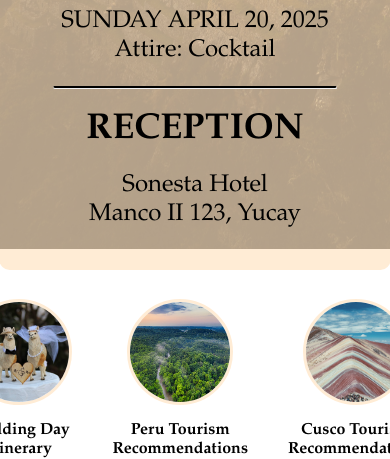
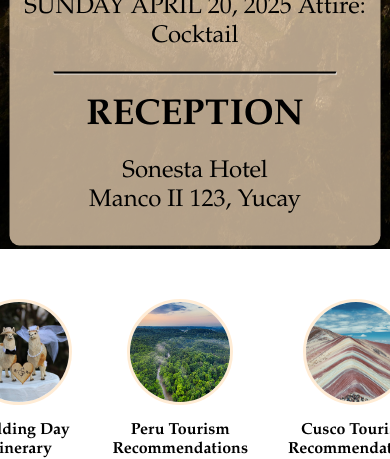
Before and after one commit to atcook65/Wedding_Website, a plain HTML site: page index.html in a window 390 px wide. Shown: the part 636-1095 px from the top of the page. Drawn offline with Linux system fonts and the light colour scheme.

Commit message:
Update styles.css

```diff
--- a/styles.css
+++ b/styles.css
@@ -14,19 +14,21 @@ body, h1, p, img {
 }
 
 /* Style the rectangular shape for wedding details */
+@media screen and (max-width: 768px) {
+
 .wedding-details {
     background-color: rgba(255, 228, 196, 0.7);
-    padding: 20px;
+    padding: 10px;
     text-align: center;
     position: absolute;
     top: 50%;
     left: 50%;
     transform: translate(-50%, -50%);
-    width: 70%;
+    width: 90%;
     max-width: 500px;
     border-radius: 10px;
 }
-
+}
 /* Style the image links with circular frames */
 .image-links {
     display: flex;
@@ -139,9 +141,3 @@ body {
     /* Add more responsive styles as needed */
 }
 /* Add line break for smaller screens (e.g., mobile) */
-@media screen and (max-width: 768px) {
-    .section.date-location .date,
-    .section.event-details span {
-        white-space: pre-line;
-    }
-}
```
